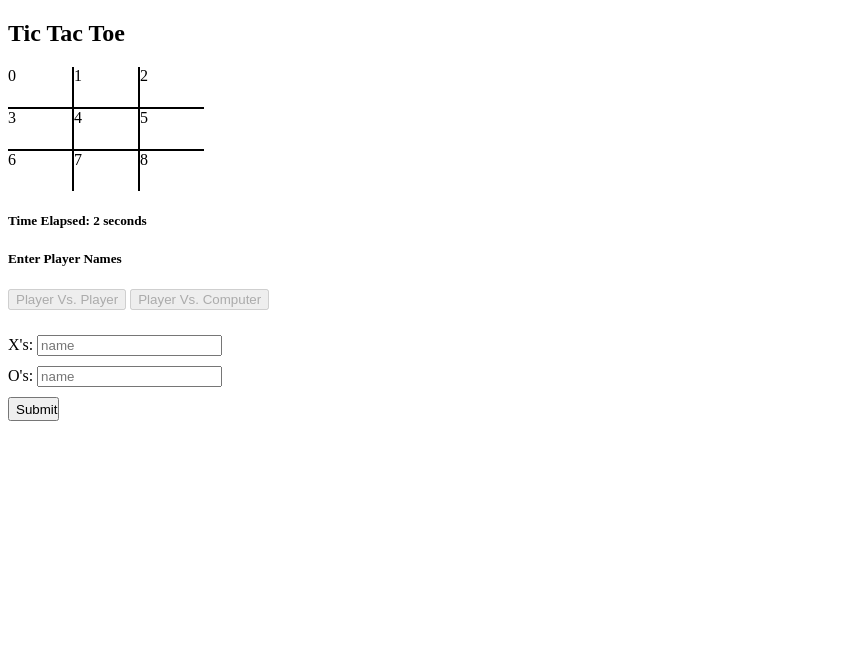
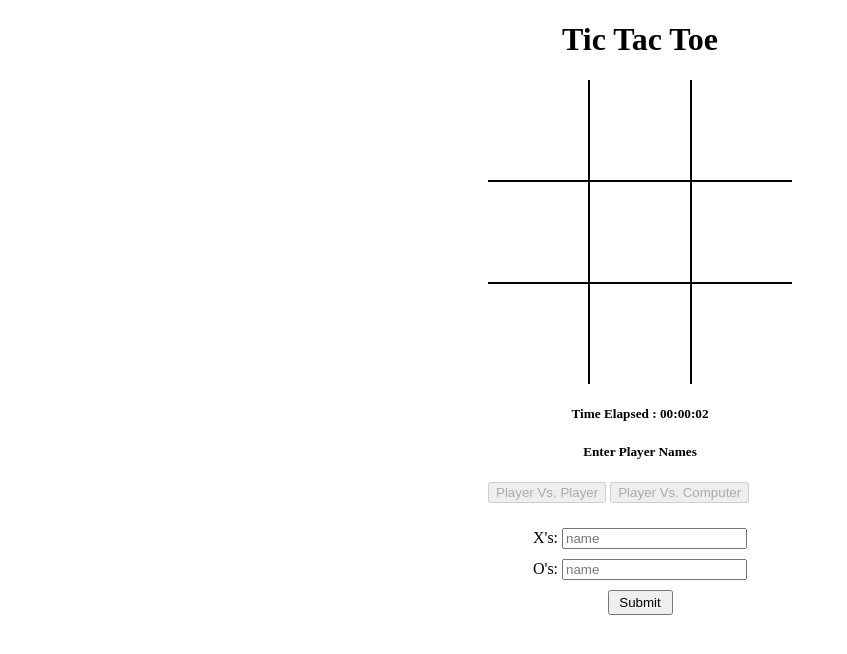
Before and after one commit to BurlingtonCodeAcademy/tic-tac-toe-dan-mullaney-and-mike-andres, a plain HTML site: page index.html in a window 1280 px wide. Both pictures are taken after a click on the button "Player Vs. Player". Shown: the whole page, without its empty margins (0-847 px from the left). Drawn offline with Linux system fonts and the light colour scheme.

Commit message:
final submission

```diff
--- /dev/null
+++ b/CSS-Styles/index.css
@@ -0,0 +1,155 @@
+/* Centering */
+html, body {
+    height:100%
+}
+html {
+    display:table;
+    margin:auto;
+}
+.centerItem {
+    text-align: center;
+}
+#status-text {
+    margin-left:auto;
+    margin-right:auto;
+}
+body {
+    display: table-cell;
+    vertical-align: auto;
+}
+
+/* Cell Organization */
+.board {
+  display: flex;
+  flex-direction: column;
+  width: 300px;
+  height: 300px;
+}
+#row-1 {
+  display: flex;
+  flex-direction: row;
+  align-items: center;
+}
+#row-2 {
+  display: flex;
+  flex-direction: row;
+}
+#row-3 {
+  display: flex;
+  flex-direction: row;
+}
+
+/* Cell Decoration */
+#cell-0 {
+  grid-area: cell-0;
+  border: 1px solid black;
+  border-top: none;
+  border-left: none;
+  width: 100px;
+  height: 100px;
+  text-align: center;
+  font-size: 80px;
+  color: white;
+}
+#cell-1 {
+  grid-area: cell-1;
+  width: 100px;
+  height: 100px;
+  border: 1px solid black;
+  border-top: none;
+  text-align: center;
+  font-size: 80px;
+  color: white;
+}
+#cell-2 {
+  grid-area: cell-2;
+  width: 100px;
+  height: 100px;
+  border: 1px solid black;
+  border-top: none;
+  border-right: none;
+  text-align: center;
+  font-size: 80px;
+  color: white;
+}
+#cell-3 {
+  grid-area: cell-3;
+  border: 1px solid black;
+  border-left: none;
+  width: 100px;
+  height: 100px;
+  text-align: center;
+  font-size: 80px;
+  color: white;
+}
+#cell-4 {
+  grid-area: cell-4;
+  border: 1px solid black;
+  width: 100px;
+  height: 100px;
+  text-align: center;
+  font-size: 80px;
+  color: white;
+}
+#cell-5 {
+  grid-area: cell-5;
+  border: 1px solid black;
+  border-right: none;
+  width: 100px;
+  height: 100px;
+  text-align: center;
+  font-size: 80px;
+  color: white;
+}
+#cell-6 {
+  grid-area: cell-6;
+  border: 1px solid black;
+  border-left: none;
+  border-bottom: none;
+  width: 100px;
+  height: 100px;
+  text-align: center;
+  font-size: 80px;
+  color: white;
+}
+#cell-7 {
+  grid-area: cell-7;
+  border: 1px solid black;
+  border-bottom: none;
+  width: 100px;
+  height: 100px;
+  text-align: center;
+  font-size: 80px;
+  color: white;
+}
+#cell-8 {
+  grid-area: cell-8;
+  border: 1px solid black;
+  border-bottom: none;
+  border-right: none;
+  width: 100px;
+  height: 100px;
+  text-align: center;
+  font-size: 80px;
+  color: white;
+}
+
+/* Name Form Details */
+#player-form {
+  padding-top: 25px;
+  padding-bottom: 15px;
+  display: flex;
+  flex-direction: column;
+}
+#player-one-wrap {
+  padding-bottom: 10px;
+}
+#player-two-wrap {
+  padding-bottom: 10px;
+}
+#submit {
+  width: 65px;
+  height: 25px;
+  margin-left:auto;
+  margin-right:auto;
+}
--- a/main.js
+++ b/JavaScript/index.js
@@ -1,40 +1,32 @@
-let grid = document.getElementsByClassName("grid");
-let rowOne = document.getElementById("row-1");
-let rowTwo = document.getElementById("row-2");
-let rowThree = document.getElementById("row-3");
-let cellZ = document.getElementById("cell-0");
-let cellOne = document.getElementById("cell-1");
-let cellTwo = document.getElementById("cell-2");
-let cellThree = document.getElementById("cell-3");
-let cellFour = document.getElementById("cell-4");
-let cellFive = document.getElementById("cell-5");
-let cellSix = document.getElementById("cell-6");
-let cellSeven = document.getElementById("cell-7");
-let cellEight = document.getElementById("cell-8");
+//Starts Game Cells as Empty
+let board = ["", "", "", "", "", "", "", "", ""];
+
+//Sets Starting Player as Player X
+let currentPlayer = "X";
+
+//Player VS Player Start Button
 let start = document.getElementById("start");
-let statusText = document.getElementById("status-text");
-let cells = document.querySelectorAll(".cell");
-let playerNameInput = document.getElementById("player-form");
-let clock = document.getElementById("clock");
+
+//Player VS Computer Start Button
 let computer = document.getElementById("computer");
 
-//----need to develop a function for changing players-----//
+//Game Status Text
+let statusText = document.getElementById("status-text");
+
+//Player Names
+let playerNameInput = document.getElementById("player-form");
+
+//Game Timer
+let clock = document.getElementById("clock");
+
+//Empty Player Name Text
 let playerOne = "";
 let playerTwo = "";
 
+//Submit Form Starts as Deactivated
 submit.disabled = true;
 
-let count = 0;
-
-function timer() {
-  count++;
-  clock.textContent = `Time Elapsed: ${count} seconds`;
-}
-
-let startCount = (evt) => {
-  newCount = setInterval(timer, 1000);
-};
-
+//Event Listener placed to allow Players to Enter their Names
 playerNameInput.addEventListener("submit", (evt) => {
   evt.preventDefault();
   playerOne = document.getElementById("player-one");
@@ -46,10 +38,7 @@ playerNameInput.addEventListener("submit", (evt) => {
   }
 });
 
-let currentPlayer = "X";
-
-let board = ["", "", "", "", "", "", "", "", ""];
-
+//Stored Winning Cell Combinations
 let winCombo = [
   [0, 1, 2],
   [3, 4, 5],
@@ -61,6 +50,7 @@ let winCombo = [
   [2, 4, 6],
 ];
 
+//Checks Winning Combinations Against Player Cells
 function winCheck() {
   for (let i = 0; i <= 7; i++) {
     let winner = winCombo[i];
@@ -70,75 +60,109 @@ function winCheck() {
     if (winOne === "" || winTwo === "" || winThree === "") {
       continue;
     }
-    //------because current player alternates after each turn if it is X's turn and win condition has been met O is the winner-------
-    if (winOne === winTwo && winTwo === winThree && currentPlayer === "X") {
+
+    //Checks Winning Combinations Against Player O
+    if (winOne === winTwo && winTwo === winThree && winOne.includes("O")) {
       document.querySelectorAll(".cell").forEach((cell) => {
         if (winner.includes(parseInt(cell.id.split("-")[1]))) {
           cell.style.textDecoration = "line-through";
+          cell.style.backgroundColor = "red"
+          cell.style.color = "black"
         }
       });
+
+      //Inserts Player Name if Entered in Form
       if (playerOne.value !== undefined) {
         statusText.textContent = `${playerTwo.value} wins!`;
         start.disabled = false;
+        computer.disabled = false;
       } else {
         statusText.textContent = "Player O wins!";
         start.disabled = false;
+        computer.disabled = false;
       }
+
+      //Stops the clock from continuing to count after the game has been won
       clearInterval(newCount);
 
-      // setTimeout(() => {
-      // document.location = "/";
-      //  }, 3000);
+      //Refreshes Page after Game Over
+      setTimeout(() => {
+        document.location = "/";
+      }, 3000);
+
+      //Checks Winning Combinations Against Player X
     } else if (
       winOne === winTwo &&
       winTwo === winThree &&
-      currentPlayer === "O"
+      winOne.includes("X")
     ) {
+      //Crosses Out Winning Combination
       document.querySelectorAll(".cell").forEach((cell) => {
         if (winner.includes(parseInt(cell.id.split("-")[1]))) {
           cell.style.textDecoration = "line-through";
+          cell.style.backgroundColor = "red";
+          cell.style.color = "black";
         }
       });
+
+      //Inserts Player Name if Entered in Form
       if (playerOne.value !== undefined) {
         statusText.textContent = `Player ${playerOne.value} wins!`;
         start.disabled = false;
+        computer.disabled = false;
       } else {
         statusText.textContent = `Player X wins!`;
         start.disabled = false;
+        computer.disabled = false;
       }
+
+      //Stops the Clock from continuing to count after the game has been won
       clearInterval(newCount);
 
-      // setTimeout(() => {
-      //   document.location = "/";
-      // }, 3000);
+      //Refreshes Page after Game Over
+      setTimeout(() => {
+        document.location = "/";
+      }, 3000);
+
+      //Checks for a Draw
     } else if (
-      (!board.includes("") && winOne === "") ||
-      winTwo === "" ||
-      winThree === ""
+      !board.includes("") &&
+      !statusText.textContent.includes("wins!")
     ) {
       statusText.textContent = "Draw!";
+
+      //Stops the clock from continuing to count after the a draw has occurred
       clearInterval(newCount);
+
+      //Refreshes Page after Game Over
+      setTimeout(() => {
+        document.location = "/";
+      }, 3000);
     }
   }
 }
 
-
 //Player VS Player Game
-//---Moved start button eventListener and put the player vs player game inside it, going to change start button id to player vs player
+//Start Button Event Chain Reaction
 start.addEventListener("click", (evt) => {
   startCount();
   start.disabled = true;
   computer.disabled = true;
   submit.disabled = false;
+  statusText.textContent = "Enter Player Names";
 
-  statusText.textContent = "Enter Player Names";
-  //----Used true and false values to trigger the players to change, no function needed, later changed values to X and O because they were put inside the board for win function
+  //User Input Cell Click Event Chain Reaction
   document.querySelectorAll(".cell").forEach((cell) => {
     cell.addEventListener("click", (evt) => {
+
+      //Checks if Start Button was Pressed and If the Cell is Occupied
       if (start.disabled === true) {
         if (cell.textContent === "O" || cell.textContent === "X") {
           statusText.textContent = "Please select an empty cell.";
+
+          //Player X Input Translation
         } else if (currentPlayer === "X") {
+          cell.style.color = "red"
           board[cell.textContent] = currentPlayer;
           cell.textContent = "X";
           currentPlayer = "O";
@@ -147,7 +171,10 @@ start.addEventListener("click", (evt) => {
           } else {
             statusText.textContent = "Player O's Move";
           }
+
+          //Checks for Player O Turn and Input Translation
         } else {
+          cell.style.color = "red"
           board[cell.textContent] = currentPlayer;
           cell.textContent = "O";
           currentPlayer = "X";
@@ -157,6 +184,8 @@ start.addEventListener("click", (evt) => {
             statusText.textContent = "Player X's Move";
           }
         }
+
+        //Checks if Game Over
         winCheck();
       }
     });
@@ -164,77 +193,73 @@ start.addEventListener("click", (evt) => {
 });
 
 //Computer VS Player Game
-
-let playerChoice
-
-
+//Start Button Event Chain Reaction
 computer.addEventListener("click", (evt) => {
   startCount();
   computer.disabled = true;
   start.disabled = true;
   statusText.textContent = "You are player X, good luck!";
 
+  //User Input Cell Click Event Chain Reaction
   document.querySelectorAll(".cell").forEach((cell) => {
     cell.addEventListener("click", (evt) => {
-      currentPlayer = "X";
+
+      //Checks if Start Button was Pressed and If the Cell is Occupied
       if (computer.disabled === true) {
         if (cell.textContent === "O" || cell.textContent === "X") {
           statusText.textContent = "Please select an empty cell.";
+
+          //Updates to Generic Status and Translates User Click Input
         } else {
           statusText.textContent = "Human : X and Computer : O";
-          playerChoice = parseInt(cell.textContent)
+          cell.style.color = "red"
           board[cell.textContent] = currentPlayer;
           cell.textContent = "X";
+
+          //Checks if Game is Over
           winCheck();
-          currentPlayer = "O";
-          //----------------------------------------------------------------//
+
           //If Game Isn't Over the Computer Takes a Turn
           if (
-            statusText.textContent !== "Draw!" ||
-            statusText.textContent !== `Player X wins!` ||
-            statusText.textContent !== "Player O wins!"
+            !statusText.textContent.includes("wins!") &&
+            !statusText.textContent.includes("Draw!")
           ) {
-
             //Computer Picks a Random Cell
             let randomMove = Math.floor(Math.random() * 9);
-            console.log(randomMove)
-            console.log(playerChoice)
 
             //Random Cell is Available
-            if (board[randomMove] !== "X" && board[randomMove] !== "O" && randomMove !== playerChoice) {
+            if (board[randomMove] !== "X" && board[randomMove] !== "O") {
               board[randomMove] = "O";
-              console.log(board)
 
               //Random Cell is Set to O and a Victory Check Occurs
               document.querySelectorAll(".cell").forEach((newCell) => {
-                if (parseInt(newCell.textContent) === randomMove && randomMove !== playerChoice) {
+                if (parseInt(newCell.textContent) === randomMove) {
+                  newCell.style.color = "red"
                   newCell.textContent = "O";
+
+                  //Checks if Game is Over
                   winCheck();
                 }
               });
 
-              //Random Cell is Chosen Repeatedly Until an Available Cell is Matched
+              //If Random Number Fails, First Available Cell is Set to O and a Victory Check Occurs
             } else {
-              while (board[randomMove] === "X" && board[randomMove] === "O" && randomMove === playerChoice) {
-                randomMove = Math.floor(Math.random() * 9);
-                console.log(randomMove)
-                console.log(board)
-                console.log(playerChoice)
+              document.querySelectorAll(".cell").forEach((newerCell) => {
+                if (
+                  newerCell.textContent !== "X" &&
+                  newerCell.textContent !== "O"
+                ) {
+                  newerCell.style.color = "red"
+                  board[newerCell.textContent] = "O";
+                  newerCell.textContent = "O";
 
-                //Random Cell is Available
-                if (board[randomMove] !== "X" && board[randomMove] !== "O" && randomMove !== playerChoice) {
-                  board[randomMove] = "O";
-                  document.querySelectorAll(".cell").forEach((newCell) => {
+                  //Checks is Game Over
+                  winCheck();
 
-                    //Random Cell is Set to O and a Victory Check Occurs and Loop Ends
-                    if (parseInt(newCell.textContent) === randomMove && randomMove !== playerChoice) {
-                      newCell.textContent = "O";
-                      winCheck();
-                      return
-                    }
-                  });
+                  //Hail Mary - Kicks Loop When Cell is Converted
+                  throw "This works! (and is intentional)";
                 }
-              }
+              });
             }
           }
         }
@@ -242,3 +267,62 @@ computer.addEventListener("click", (evt) => {
     });
   });
 });
+
+//Time Keepers
+let hour = 0
+let minute = 0
+let seconds =  0
+
+//Formatting Placeholders for Single Digits
+placeHolderS = 0
+placeHolderM = 0
+placeHolderH = 0
+
+//Timer Incrementing and Display Management
+function timer () {
+  seconds += 1
+
+  //Seconds Management
+  if (seconds > 59) {
+    minute += 1
+    seconds = 0
+  }
+  if (seconds > 9){
+    placeHolderS = ""
+  }
+  if (seconds < 10){
+    placeHolderS = 0
+  }
+
+  //Minute Management
+  if (minute > 59) {
+    hour += 1
+    minute = 0
+  }
+  if (minute > 9){
+    placeHolderM = ""
+  }
+  if (minute < 10){
+    placeHolderM = 0
+  }
+
+  //Hour Management
+  if (hour > 99) {
+    hour = 0
+  }
+  if (hour > 9){
+    placeHolderH = ""
+  }
+  if (hour < 10){
+    placeHolderH = 0
+  }
+
+  //Element Display Management
+  clock.textContent = ` Time Elapsed : ${placeHolderH}${hour}:${placeHolderM}${minute}:${placeHolderS}${seconds} `;
+
+}
+
+//Complete Timer Event
+let startCount = (evt) => {
+  newCount = setInterval(timer, 1000);
+};
--- a/index.css
+++ /dev/null
@@ -1,132 +0,0 @@
-
-
-.board {
-    display: flex;
-    flex-direction: column;
-    width: 30vw;
-    height: 30vh;
-
-}
-
-#row-1{
-    display: flex;
-    flex-direction: row;
-    align-items: center;
-}
-
-#row-2{
-    display: flex;
-    flex-direction: row;
-
-}
-
-#row-3{
-    display: flex;
-    flex-direction: row;
-
-}
-
-/* .board {
-    display: grid;
-    width: 3vw;
-    height: 3vh;
-    grid-template-columns: 1fr 1fr 1fr;
-    grid-template-rows: 1fr 1fr 1fr;
-    grid-gap: 1rem;
-    grid-template-areas:
-        "cell-0 cell-1 cell-2"
-        "cell-3 cell-4 cell-5"
-        "cell-6 cell-7 cell-8"
-} */
-
-#cell-0 {
-    grid-area: cell-0;
-    border: 1px solid black;
-    border-top: none;
-    border-left: none;
-    width: 5vw;
-    height: 5vh;
-
-}
-#cell-1 {
-    grid-area: cell-1;
-    width: 5vw;
-    height: 5vh;
-    border: 1px solid black;
-    border-top: none;
-
-
-}
-#cell-2 {
-    grid-area: cell-2;
-    width: 5vw;
-    height: 5vh;
-    border: 1px solid black;
-    border-top: none;
-    border-right: none;
-
-}
-#cell-3 {
-    grid-area: cell-3;
-    border: 1px solid black;
-    border-left: none;
-    width: 5vw;
-    height: 5vh;
-}
-#cell-4 {
-    grid-area: cell-4;
-    border: 1px solid black;
-    width: 5vw;
-    height: 5vh;
-}
-#cell-5 {
-    grid-area: cell-5;
-    border: 1px solid black;
-    border-right: none;
-    width: 5vw;
-    height: 5vh;
-}
-#cell-6 {
-    grid-area: cell-6;
-    border: 1px solid black;
-    border-left: none;
-    border-bottom:none;
-    width: 5vw;
-    height: 5vh;
-}
-#cell-7 {
-    grid-area: cell-7;
-    border: 1px solid black;
-    border-bottom: none;
-    width: 5vw;
-    height: 5vh;
-}
-#cell-8 {
-    grid-area: cell-8;
-    border: 1px solid black;
-    border-bottom: none;
-    border-right: none;
-    width: 5vw;
-    height: 5vh;
-}
-
-#player-form{
-    padding-top: 25px;
-    padding-bottom: 15px;
-    display: flex;
-    flex-direction: column;
-}
-
-#player-one-wrap{
-    padding-bottom: 10px;
-}
-
-#player-two-wrap{
-    padding-bottom: 10px;
-}
-
-#submit{
-    width:4vw;
-    height: 3vh;
-
-}
--- a/index.html
+++ b/index.html
@@ -1,20 +1,32 @@
 <!DOCTYPE html>
 <html lang="en">
+
+<!-- Basic Page Setup -->
 
 <head>
   <meta charset="UTF-8">
   <meta name="viewport" content="width=device-width, initial-scale=1.0">
   <meta http-equiv="X-UA-Compatible" content="ie=edge">
   <title>Tic Tac Toe</title>
-  <link href="index.css" rel="stylesheet"/>
+
+  <!-- CSS Styling Connection -->
+  <link href="/CSS-Styles/index.css" rel="stylesheet" />
 </head>
 
+<!-- Game Container -->
+
 <body>
-  <h2>Tic Tac Toe</h2>
+
+  <!-- Game Title -->
+  <h1 class="centerItem">Tic Tac Toe</h1>
+
+  <!--The Full 3x3 Grid-->
   <div class="grid">
+
+    <!--Rows of Cells-->
     <div id="row-1">
       <div id="cell-0" class="cell" cell="0">0</div>
-      <div id="cell-1" class="cell" cell="1" >1</div>
+      <div id="cell-1" class="cell" cell="1">1</div>
       <div id="cell-2" class="cell" cell="2">2</div>
     </div>
     <div id="row-2">
@@ -29,27 +41,32 @@
     </div>
   </div>
 
-
+  <!-- Game Timer -->
   <div>
-    <h5 id="clock">Time Elapsed : 0 Seconds</h5>
+    <h5 id="clock" class="centerItem">Time Elapsed : 00:00:00</h5>
   </div>
 
+  <!-- Game Status Update Text -->
   <div class="status">
-    <h5 id="status-text">Press Start Game To Begin.</h5>
-    <button id="start" type="button" >Player Vs. Player</button>
+    <h5 id="status-text" class="centerItem">Select Game Type To Begin.</h5>
+    <button id="start" type="button">Player Vs. Player</button>
     <button id="computer" type="button">Player Vs. Computer</button>
   </div>
-  <div>
+
+  <!-- Player Name Input Form -->
+  <div class="centerItem">
     <form id="player-form">
-     <div id=player-one-wrap>
-      <label>X's: <input id="player-one" type="text" placeholder="name"/></label>
-    </div>
-    <div id="player-two-wrap">
-     <label>O's: <input id="player-two" type="text" placeholder="name"/></label>
-    </div>
-     <button type="submit" id="submit">Submit</button>
+      <div id="player-one-wrap">
+        <label>X's: <input id="player-one" type="text" placeholder="name" /></label>
+      </div>
+      <div id="player-two-wrap">
+        <label>O's: <input id="player-two" type="text" placeholder="name" /></label>
+      </div>
+      <button type="submit" id="submit">Submit</button>
   </div>
-  <script src="main.js"></script>
+
+  <!-- JavaScript Behavior Connection -->
+  <script src="/JavaScript/index.js"></script>
 </body>
 
 </html>
```
